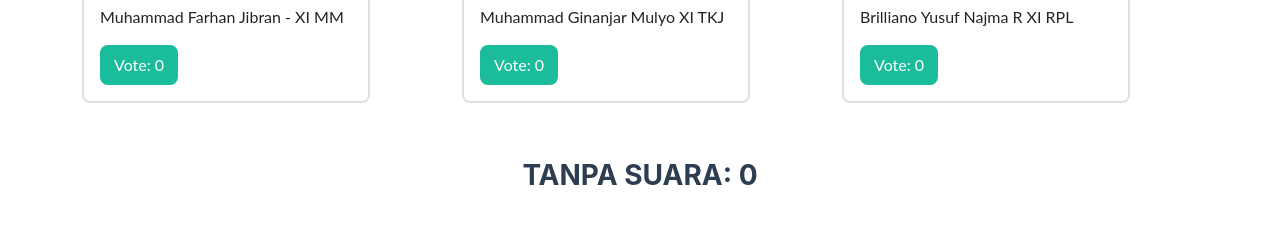
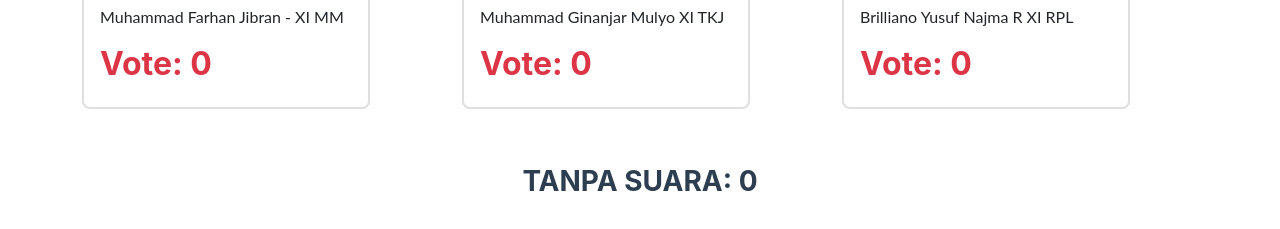
Before and after one commit to mukhayyar/regular-voting-system-js, a plain HTML site: page index.html in a window 1280 px wide. Shown: the part 571-800 px from the top of the page. Drawn offline with nearby package versions, Linux system fonts and the light colour scheme.

Commit message:
change element in text vote

```diff
--- a/index.html
+++ b/index.html
@@ -30,7 +30,7 @@
                         <div class="card-body">
                           <h5 class="card-title">Kandidat 1</h5>
                           <p class="card-text">Muhammad Farhan Jibran - XI MM</p>
-                          <a href="#" id="candidate-one" class="btn btn-primary">Vote: 0</a>
+                          <h2 href="#" id="candidate-one" class="text-danger">Vote: 0</>
                         </div>
                       </div>
                 </div>
@@ -41,7 +41,7 @@
                         <div class="card-body">
                           <h5 class="card-title">Kandidat 2</h5>
                           <p class="card-text">Muhammad Ginanjar Mulyo XI TKJ</p>
-                          <a href="#" id="candidate-two" class="btn btn-primary">Vote: 0</a>
+                          <h2 href="#" id="candidate-two" class="text-danger">Vote: 0</h2>
                         </div>
                       </div>
                 </div>
@@ -52,7 +52,7 @@
                         <div class="card-body">
                           <h5 class="card-title">Kandidat 3</h5>
                           <p class="card-text">Brilliano Yusuf Najma R XI RPL</p>
-                          <a href="#" id="candidate-three" class="btn btn-primary">Vote: 0</a>
+                          <h2 href="#" id="candidate-three" class="text-danger">Vote: 0</h2>
                         </div>
                       </div>
                 </div>
@@ -110,9 +110,6 @@ document.addEventListener('keydown', function (e) {
         console.log(kosong);
         refreshResults();
     }
-    else if(e.code == "KeyR"){
-        refresh();
-    }
     else if(e.code == "KeyQ"){
       farhan--;
       refreshResults();
```
